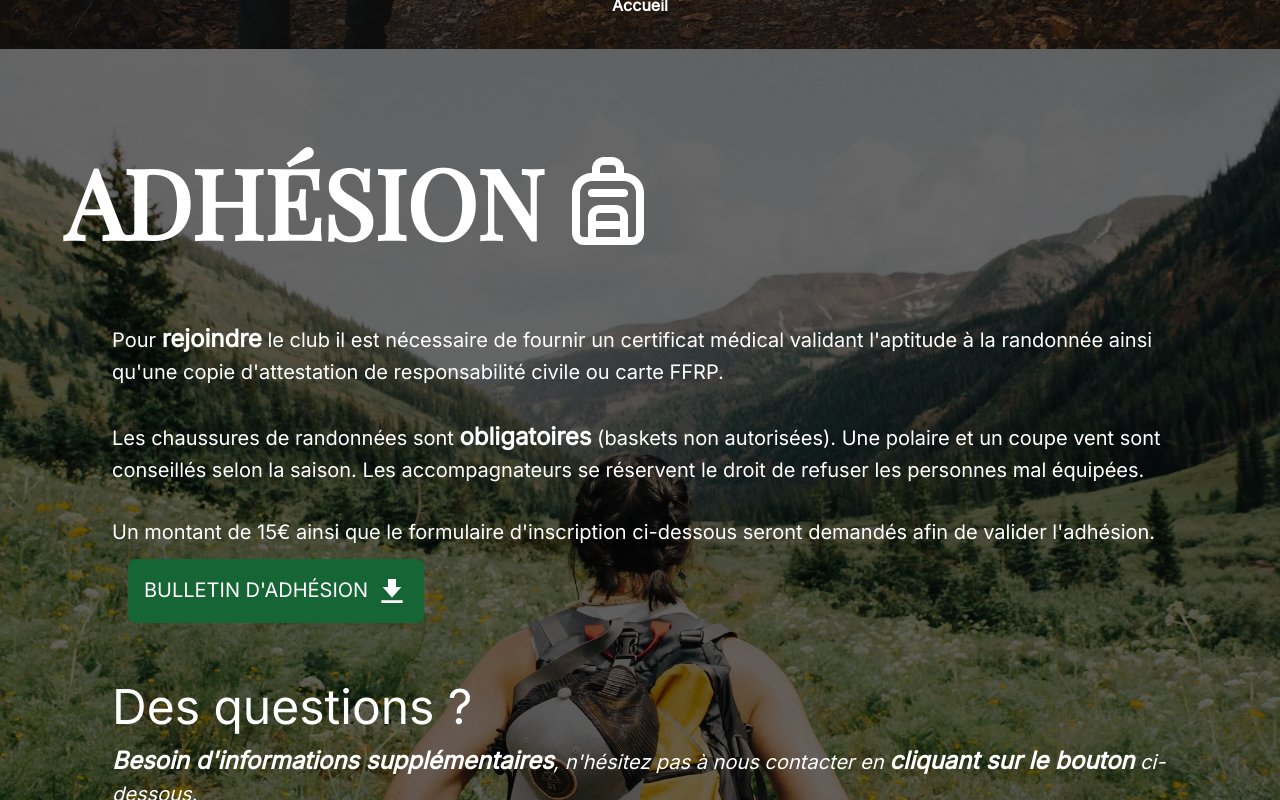
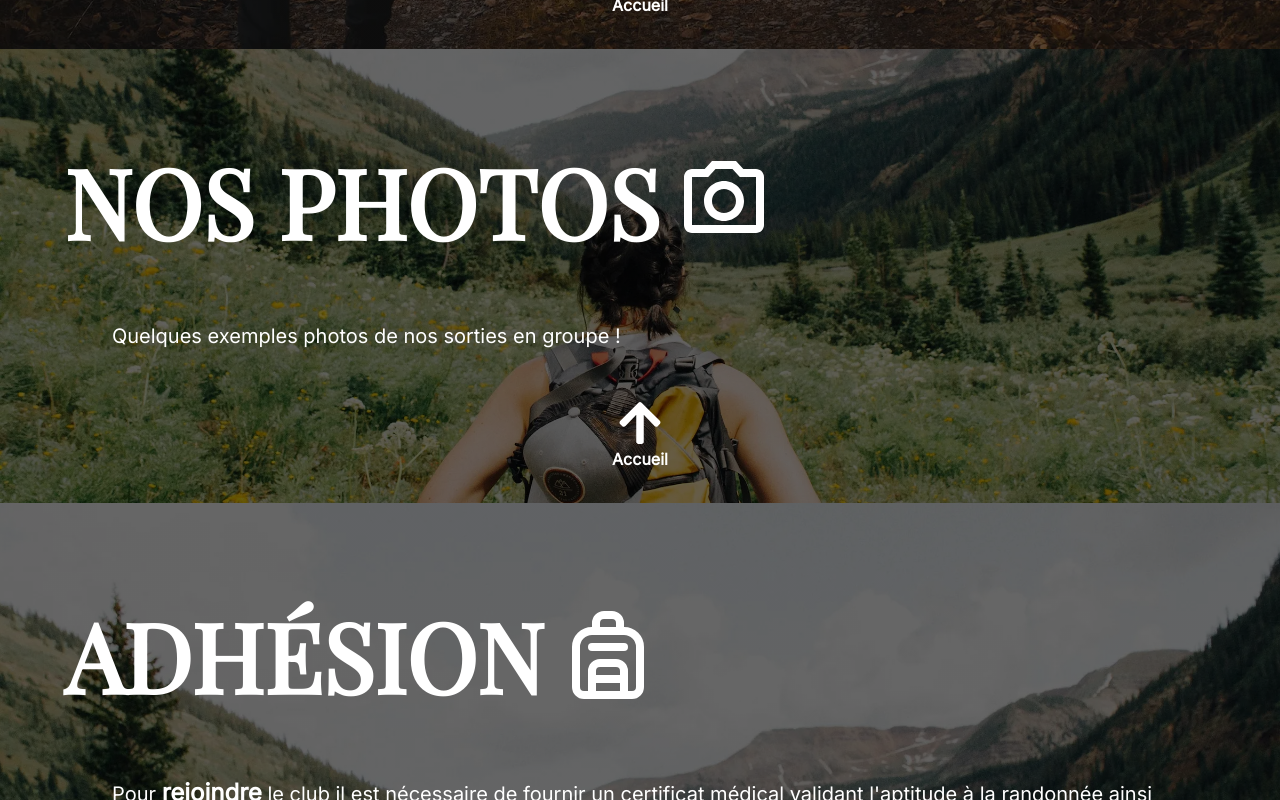
Before and after one commit to SebastienLaurentt/Galopins, a React (Vite) app: page / in a window 1280 px wide. Shown: the part 3240-4040 px from the top of the page. Built offline with nearby package versions, Linux system fonts and the light colour scheme.

Commit message:
update photos section content

```diff
--- a/src/App.tsx
+++ b/src/App.tsx
@@ -2,6 +2,7 @@ import Club from "./sections/Club";
 import Rejoindre from "./sections/Rejoindre";
 import Home from "./sections/Home"
 import Parcours from "./sections/Parcours";
+import Photos from "./sections/Photos";
 
 
 function App() {
@@ -10,6 +11,7 @@ function App() {
     <Home/>
     <Club/>
     <Parcours/>
+    <Photos />
     <Rejoindre/>
   </div>
   )
--- a/src/components/Header.tsx
+++ b/src/components/Header.tsx
@@ -34,7 +34,7 @@ function Header() {
             <li className='flex flex-col items-center cursor-pointer md:hover:text-green-500'>
                 <MdOutlinePhotoCamera className='iconHeader'/>
                 <Link
-                    to='Club'
+                    to='Photos'
                     smooth={true}
                     className=""
                     >
--- a/src/sections/Photos.tsx
+++ b/src/sections/Photos.tsx
@@ -2,14 +2,12 @@ import RejoindreBg from '../static/img/rejoindre.webp';
 
 import { MdOutlinePhotoCamera } from 'react-icons/md';
 
-import AdmissionFile from '../assets/Admission_Galopins.pdf'
-import DownloadLink from '../components/DownloadLink';
 import SectionHeader from '../components/SectionHeader';
 import Section from '../components/Section';
 import SubSection from '../components/SubSection';
 import ScrollTop from '../components/ScrollTop';
 
-function Rejoindre() {
+function Photos() {
     return (
 
         <Section
@@ -24,16 +22,8 @@ function Rejoindre() {
             </SectionHeader>
             <SubSection>
                 <div className='flex flex-col  items-center md:items-start'>
-                    <p className='mb-8'>Pour <strong>rejoindre</strong> le club il est nécessaire de fournir un certificat médical validant l'aptitude à la randonnée ainsi qu'une copie d'attestation de responsabilité civile ou carte FFRP.
+                    <p className='mb-8'> Quelques exemples photos de nos sorties en groupe !
                     </p>
-                    <p className='mb-8'>Les chaussures de randonnées sont <strong>obligatoires</strong> (baskets non autorisées). Une polaire et un coupe vent sont conseillés selon la saison. Les accompagnateurs se réservent le droit de refuser les personnes mal équipées.</p>
-                    <p className='mb-3'>Un montant de 15€ ainsi que le formulaire d'inscription ci-dessous seront demandés afin de valider l'adhésion. </p>
-                    <DownloadLink
-                        file={AdmissionFile}
-                        fileName="Admission_Galopins.pdf"
-                        linkName="BULLETIN D'ADHÉSION"
-                        classname='md:ml-4'
-                    />
                 </div>
 
             </SubSection>
@@ -44,4 +34,4 @@ function Rejoindre() {
     );
 }
 
-export default Rejoindre;
+export default Photos;
```
